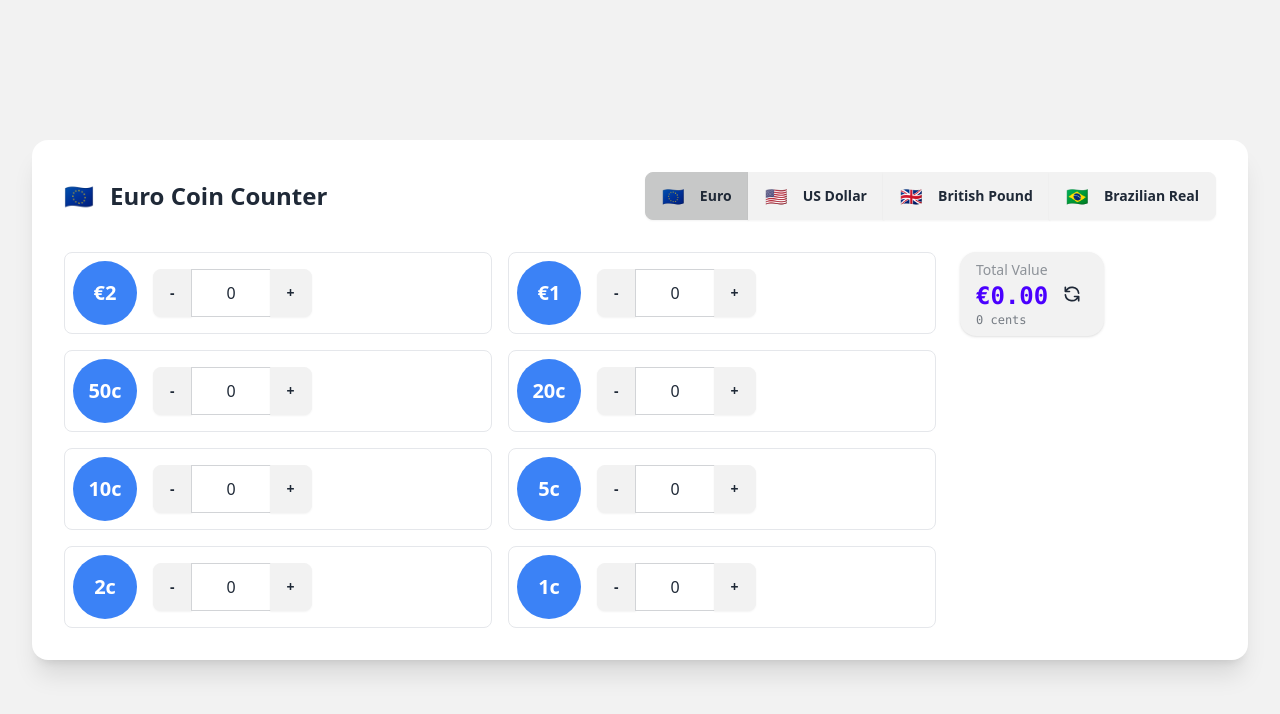
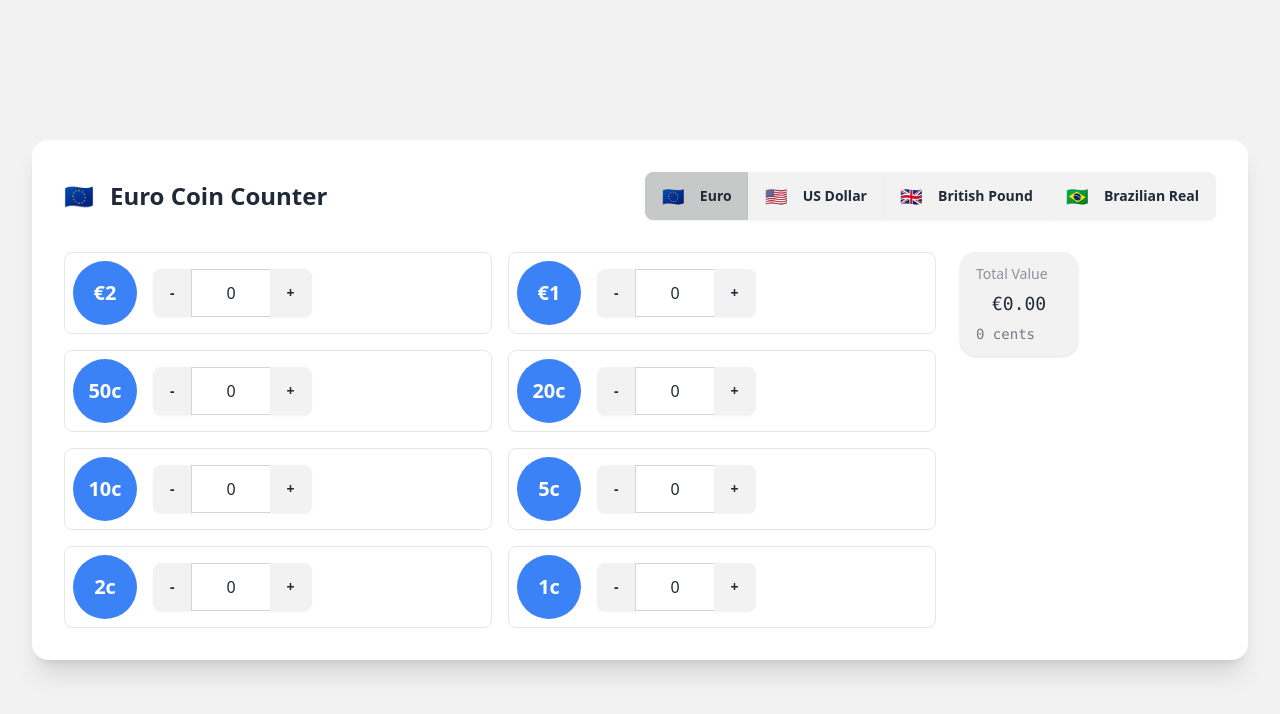
Before and after one commit to lauroguedes/coin-counter, a Vue app: page / in a window 1280 px wide. Shown: the top 714 px of the page. Built offline with nearby package versions, Linux system fonts and the light colour scheme.

Commit message:
style: leave the total more clean

```diff
--- a/src/components/CoinInput.vue
+++ b/src/components/CoinInput.vue
@@ -1,6 +1,7 @@
 <script setup lang="ts">
 import { type Coin } from '../composables/useCurrency';
 import { computed } from 'vue';
+import CoinValueDisplay from './CoinValueDisplay.vue';
 
 const props = defineProps<{
   coin: Coin;
@@ -25,6 +26,10 @@ const coinColor = computed(() => {
 
   return currencyColorMap[props.currencyCode] || 'bg-primary hover:bg-primary-focus';
 });
+
+const formattedValue = computed(() => {
+  return props.formatCurrency(props.coin.value * props.coin.count);
+});
 </script>
 
 <template>
@@ -48,22 +53,13 @@ const coinColor = computed(() => {
         />
         <button class="btn join-item" @click="emit('increment', coin)">+</button>
       </div>
-      <div class="flex items-center gap-2">
-        <button
-          v-if="coin.count > 0"
-          class="btn btn-circle btn-xs btn-error"
-          @click="emit('reset', coin)"
-          title="Reset this coin"
-        >
-          <svg xmlns="http://www.w3.org/2000/svg" class="h-4 w-4" fill="none" viewBox="0 0 24 24" stroke="currentColor">
-            <path stroke-linecap="round" stroke-linejoin="round" stroke-width="2" d="M6 18L18 6M6 6l12 12" />
-          </svg>
-        </button>
-        <div v-if="coin.count > 0" class="badge badge-lg badge-success gap-2 text-lg p-4 overflow-hidden">
-          <span class="font-mono">{{ formatCurrency(coin.value * coin.count) }}</span>
-        </div>
-        <div v-else class="w-20"></div>
-      </div>
+      <CoinValueDisplay
+        v-if="coin.count > 0"
+        :value="formattedValue"
+        :showReset="true"
+        @reset="emit('reset', coin)"
+      />
+      <div v-else class="w-20"></div>
     </div>
   </div>
 </template>
--- /dev/null
+++ b/src/components/CoinValueDisplay.vue
@@ -0,0 +1,28 @@
+<script setup lang="ts">
+defineProps<{
+  value: string;
+  showReset: boolean;
+}>();
+
+const emit = defineEmits<{
+  reset: [];
+}>();
+</script>
+
+<template>
+  <div class="flex items-center gap-2">
+    <div v-if="showReset" class="tooltip tooltip-left" data-tip="Reset">
+      <button
+        class="btn btn-circle btn-xs btn-ghost"
+        @click="emit('reset')"
+      >
+        <svg xmlns="http://www.w3.org/2000/svg" class="h-4 w-4" fill="none" viewBox="0 0 24 24" stroke="currentColor">
+          <path stroke-linecap="round" stroke-linejoin="round" stroke-width="2" d="M4 4v5h.582m15.356 2A8.001 8.001 0 004.582 9m0 0H9m11 11v-5h-.581m0 0a8.003 8.003 0 01-15.357-2m15.357 2H15" />
+        </svg>
+      </button>
+    </div>
+    <div class="badge badge-lg gap-2 text-lg p-4 bg-base-200 border-0">
+      <span class="font-mono">{{ value }}</span>
+    </div>
+  </div>
+</template>
--- a/src/components/TotalDisplay.vue
+++ b/src/components/TotalDisplay.vue
@@ -1,6 +1,7 @@
 <script setup lang="ts">
 import { ref, watch } from 'vue';
 import gsap from 'gsap';
+import CoinValueDisplay from './CoinValueDisplay.vue';
 
 const props = defineProps<{
   totalValue: number;
@@ -32,22 +33,17 @@ watch(() => props.totalValue, (newValue, oldValue) => {
 
 <template>
   <div class="stats shadow bg-base-200">
-    <div class="stat px-4 py-2">
-      <div class="flex items-center justify-between gap-2">
-        <div>
-          <div class="stat-title text-sm opacity-80">Total Value</div>
-          <div class="stat-value text-primary font-mono text-2xl">{{ formatCurrency(totalValue) }}</div>
-          <div class="stat-desc font-mono">{{ Math.round(totalDisplayValue) }} cents</div>
+    <div class="stat px-4 py-3">
+      <div class="flex flex-col gap-1">
+        <div class="stat-title text-sm opacity-80">Total Value</div>
+        <CoinValueDisplay
+          :value="formatCurrency(totalValue)"
+          :showReset="totalValue > 0"
+          @reset="emit('reset')"
+        />
+        <div class="stat-desc font-mono text-sm">
+          {{ Math.round(totalDisplayValue) }} cents
         </div>
-        <button
-          class="btn btn-circle btn-sm btn-ghost"
-          @click="emit('reset')"
-          title="Reset All"
-        >
-          <svg xmlns="http://www.w3.org/2000/svg" class="h-5 w-5" fill="none" viewBox="0 0 24 24" stroke="currentColor">
-            <path stroke-linecap="round" stroke-linejoin="round" stroke-width="2" d="M4 4v5h.582m15.356 2A8.001 8.001 0 004.582 9m0 0H9m11 11v-5h-.581m0 0a8.003 8.003 0 01-15.357-2m15.357 2H15" />
-          </svg>
-        </button>
       </div>
     </div>
   </div>
```
